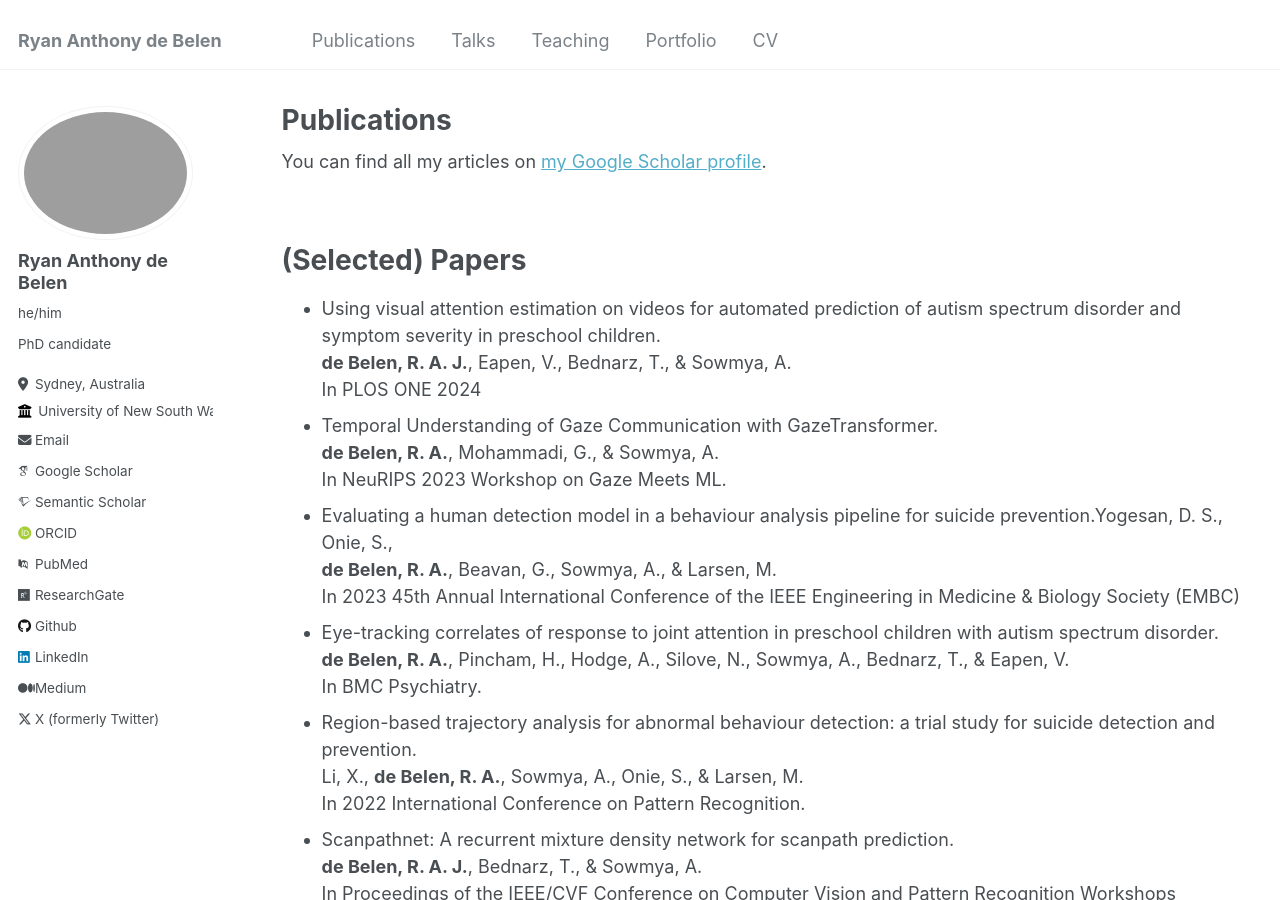
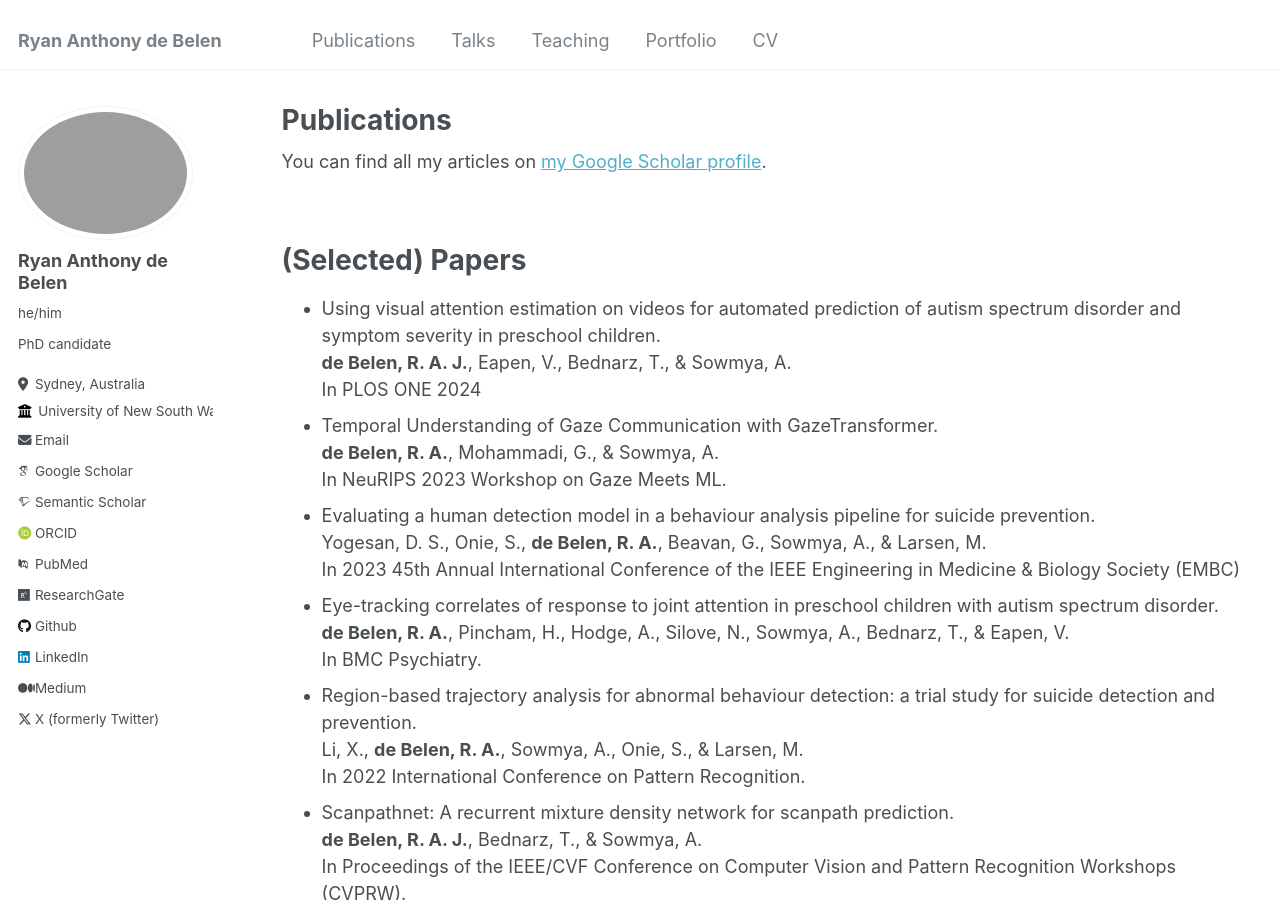
Before and after one commit to ryanxdebelen/ryanxdebelen.github.io, a Jekyll site: the page built from _pages/publications.md, in a window 1280 px wide and 900 px high. Built offline with Jekyll 4.4.1, drawn with Linux system fonts in a browser that asks for light colours; some web fonts are replaced.

```diff
--- a/_pages/publications.md
+++ b/_pages/publications.md
@@ -19,8 +19,8 @@ author_profile: true
 - Temporal Understanding of Gaze Communication with GazeTransformer. <br/>
   **de Belen, R. A.**, Mohammadi, G., & Sowmya, A. <br/>
   In NeuRIPS 2023 Workshop on Gaze Meets ML. <br/>
-- Evaluating a human detection model in a behaviour analysis pipeline for suicide prevention.Yogesan, D. S., Onie, S., <br/>
-  **de Belen, R. A.**, Beavan, G., Sowmya, A., & Larsen, M. <br/>
+- Evaluating a human detection model in a behaviour analysis pipeline for suicide prevention.  <br/>
+  Yogesan, D. S., Onie, S., **de Belen, R. A.**, Beavan, G., Sowmya, A., & Larsen, M. <br/>
   In 2023 45th Annual International Conference of the IEEE Engineering in Medicine & Biology Society (EMBC) <br/>
 - Eye-tracking correlates of response to joint attention in preschool children with autism spectrum disorder. <br/>
   **de Belen, R. A.**, Pincham, H., Hodge, A., Silove, N., Sowmya, A., Bednarz, T., & Eapen, V. <br/>
```
